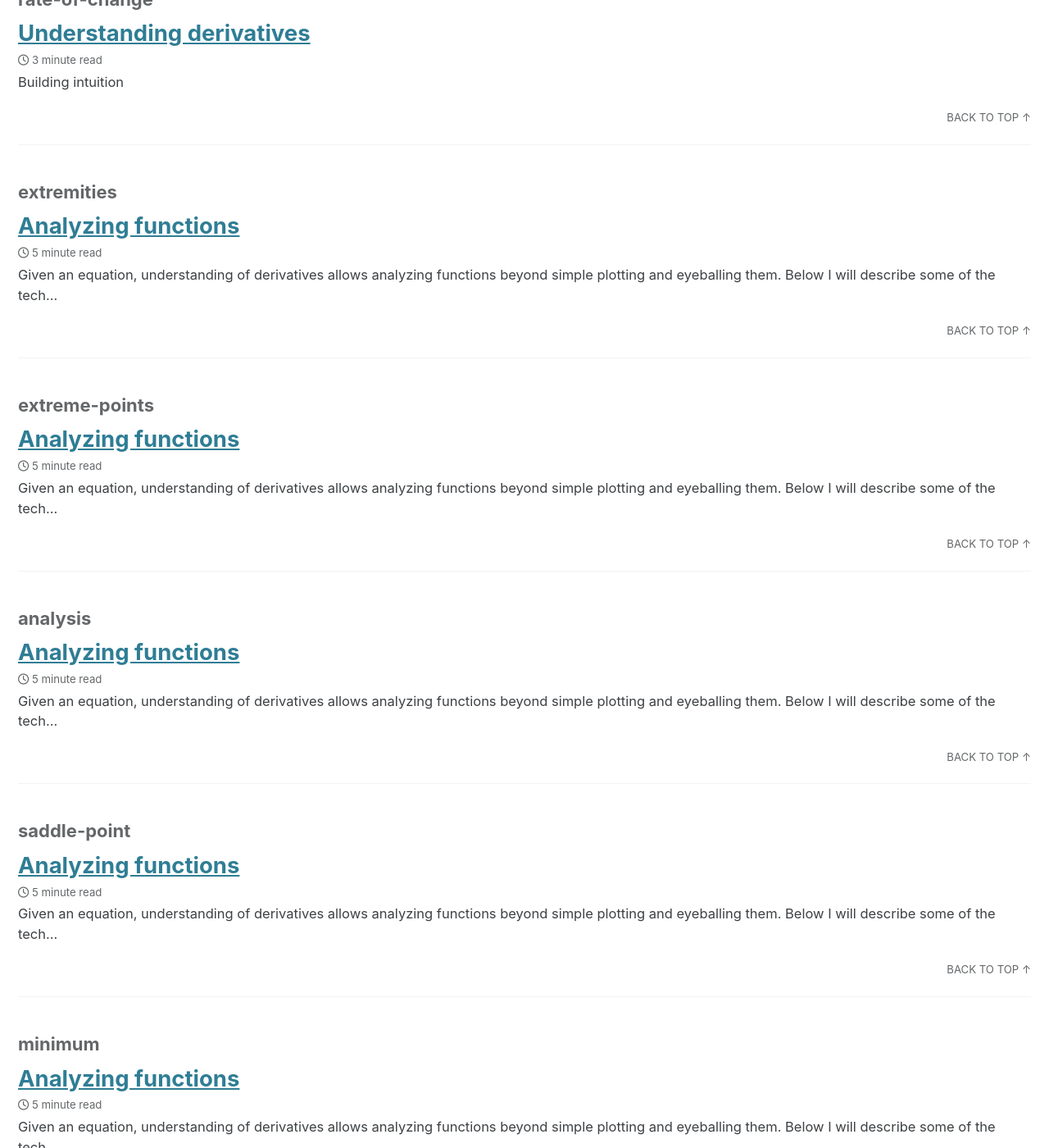
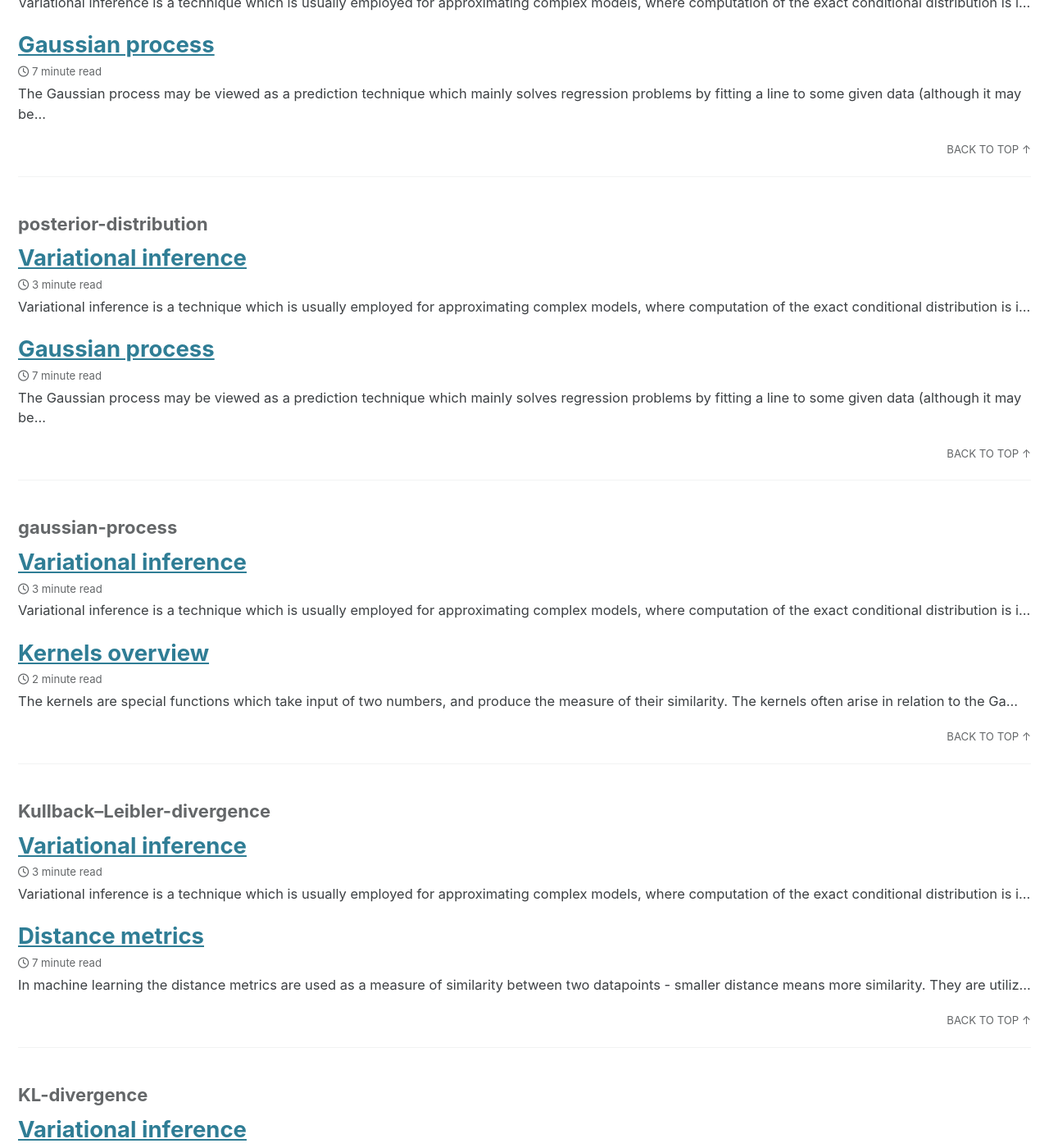
Before and after one commit to vzahorui/vzahorui.github.io, a Jekyll site: the page built from _pages/tag-archive.md, in a window 1280 px wide and 1400 px high, scrolled down 43388 px. Shown: the whole window at 82% size. Built offline with Jekyll 4.4.1, drawn with Linux system fonts in a browser that asks for light colours; cached includes are drawn as plain includes; nearby versions of some CDN libraries; formulas are drawn with MathJax 3; some of the changed text lies outside the part shown.

Commit message:
added variational inference article

```diff
--- a/_posts/2021-07-29-distance-metrics.md
+++ b/_posts/2021-07-29-distance-metrics.md
@@ -2,8 +2,8 @@
 layout: single
 title: "Distance metrics"
 description: which metrics to use when determining the distance between datapoints
-category: "Linear Algebra"
-tags: vector Euclidean-distance Manhattan-distance Minkowski-distance vector-norm normed-vector-space Mahalanobis-distance cosine-distance cosine-similarity Hamming-distance Levenshtein-distance Kullback–Leibler-divergence relative-entropy
+category: "Optimization"
+tags: vector Euclidean-distance Manhattan-distance Minkowski-distance vector-norm normed-vector-space Mahalanobis-distance cosine-distance cosine-similarity Hamming-distance Levenshtein-distance Kullback–Leibler-divergence KL-divergence relative-entropy
 date: 2022-08-18
 ---
 
@@ -141,14 +141,14 @@ Unlike distance or any other similarity metric, divergence is not necessarily sy
 Also known as relative entropy, this type of divergence is perhaps one of the most important in statistical analysis. Having two probability distributions $P$ and $Q$, we might want to know how good $Q$ approximates $P$, and this is what the Kullback–Leibler divergence does. Below is the formula for calculating the divergence from $Q$ from $P$:
 
 &nbsp;&nbsp;&nbsp;&nbsp;
-$D_{\text{KL}}(P\parallel Q)=\sum_{i=1}^n p(x_i)\log \left({\frac {p(x_i)}{q(x_i)}}\right)$
+$\text{KL}(P\parallel Q)=\sum_{i=1}^n p(x_i)\log \left({\frac {p(x_i)}{q(x_i)}}\right)$
 
 Essentially it calculates the logarithmic difference between $p(x)$ and $q(x)$ over all possible values of $x$, assuming that each particular $x_i$ has its own probability under $p(x)$.
 
 For continuous distributions the formula looks like this:
 
 &nbsp;&nbsp;&nbsp;&nbsp;
-$D_{\text{KL}}(P\parallel Q)=\int_{-\infty }^{\infty }p(x)\log \left({\frac {p(x)}{q(x)}}\right)\,dx$
+$\text{KL}(P\parallel Q)=\int_{-\infty }^{\infty }p(x)\log \left({\frac {p(x)}{q(x)}}\right)\,dx$
 
 If $q(x_i)$ is the same as $p(x_i)$ the relationship between them is 1, the expression in the logarithm is 0. This is why for the identical distributions the Kullback–Leibler divergence is 0.
 
--- /dev/null
+++ b/_posts/2022-08-18-variational-inference.md
@@ -0,0 +1,86 @@
+---
+layout: single
+title: "Variational inference"
+category: "Optimization"
+tags: gaussian-process Kullback–Leibler-divergence KL-divergence bayesian-statistics conditional-probability prior-distribution posterior-distribution Bayes-theorem evidence-lower-bound ELBO mean-field-variational-family coordinate-ascent-variational-inference CAVI
+date: 2022-08-24
+---
+
+Variational inference is a technique which is usually employed for approximating complex models, where computation of the exact conditional distribution is intractable.
+
+## The issue with the direct inference
+
+For example, suppose we have a set of observed data $X$, and unobserved data $Z$ (latent variables) which jointly form distribution $P(X, Z)$. $Z$ could be set as some unknown variables, as well as separate observation points. We set some prior probability distribution $P(Z)$ which we believe best describes $Z$, then
+
+&nbsp;&nbsp;&nbsp;&nbsp;
+$P(X, Z) = P(X \mid Z)P(Z)$
+
+where $P(X \mid Z)$ is the [likelihood]({{ site.baseurl }}{% link _posts/2021-04-24-maximum-likelihood.md %}) of observing $X$ given $Z$ under condition that the prior is true.
+
+On the other hand, $P(X)$, also called the evidence, is the average probability of observing $X$ over all possible values of $Z$:
+
+&nbsp;&nbsp;&nbsp;&nbsp;
+$P(X) = \int P(X \mid Z)P(Z) dZ$
+
+The objective now is to fit the latent variables $Z$ so that the evidence is maximized, however solving this task directly usually becomes intractable for because of the [integral]({{ site.baseurl }}{% link _posts/2019-09-24-integrals.md %}).
+
+Further on, the complexity of calculating $P(X)$ also blocks calculation of the posterior probability distribution of $Z$, since according to the [Bayes' theorem]({{ site.baseurl }}{% link _posts/2022-07-15-bayesian-inference.md %}):
+
+&nbsp;&nbsp;&nbsp;&nbsp;
+$P (Z \mid X) = \frac{P(X \mid Z)P(Z)}{P(X)} = \frac{P(X \mid Z)P(Z)}{ \int P(X \mid Z)P(Z) dZ}$
+
+## Variational inference approach
+
+Instead of trying to calculate the posterior distribution $P(Z \mid X)$ directly, variational inference is aimed at finding some distribution $Q(Z)$ which would serve as its best approximation, therefore the objective is to fit the function, and not the parameters of a function. This new distribution is fit by minimizing the [KL divergence]({{ site.baseurl }}{% link _posts/2021-07-29-distance-metrics.md %}#kullback_leibler_divergence).
+
+&nbsp;&nbsp;&nbsp;&nbsp;
+$Q(Z) = \underset{\theta \in \Theta}{\operatorname{arg\;max}}\, D_{\text{KL}}(Q(Z)\parallel P(Z\mid X))$
+
+&nbsp;&nbsp;&nbsp;&nbsp;
+$\text{KL}(Q(Z)\parallel P(Z\mid X))= \mathbb{E}_{Q(Z)}[\log Q(Z) - \log P(Z\mid X)]$
+
+The choice of the divergence here (divergence of $Q$ from $P$ instead of the other way around) is caused by the fact that the calculation of expectation with respect to $P$ is intractable.
+
+Note that $P(Z\mid X)$ is still unknown, however using the Bayes' theorem and rearranging the expression of the KL divergence a bit we get the following:
+
+&nbsp;&nbsp;&nbsp;&nbsp;
+$\text{KL}(Q(Z)\parallel P(Z\mid X))=\mathbb{E}_{Q(Z)}[\log Q(Z) - \log P(X, Z) + \log P(X)]=\mathbb{E}_{Q(Z)}[\log Q(Z) - \log P(X, Z)] + \log P(X)$
+
+&nbsp;&nbsp;&nbsp;&nbsp;
+$\log P(X) = \text{KL}(Q(Z)\parallel P(Z\mid X)) - \mathbb{E}_{Q(Z)}[\log Q(Z) - \log P(X, Z)] = D_{\text{KL}}(Q(Z)\parallel P(Z\mid X)) + \mathbb{E}_{Q(Z)}[\log P(X, Z) - \log Q(Z)]$
+
+Since we cannot calculate the KL divergence, and alternative would be maximizing the evidence $P(X)$ by maximizing the expression $\mathbb{E}_{Q(Z)}[\log P(X, Z) - \log Q(Z)]$, which is known as evidence lower bound or ELBO. This new objective function is tractable since $Q(Z)$ is designed to be tractable, and log joint distribution of $X$ and $Z$ is just the sum of the prior distribution $P(Z)$, and the likelihood function $P(X\mid Z)$ which can be calculated either.
+
+Since the KL divergence is always non-negative, ELBO is treated as a variational lower bound of the evidence: $\log P(X) \geq \text{ELBO}(Q)$.
+
+Further decomposition of the ELBO provides some interesting insights:
+
+$$
+\begin{aligned}
+\text{ELBO} &= \underbrace{\mathbb{E}_{Q(Z)}\left[\log P(X \mid Z)\right] + \mathbb{E}_{Q(Z)}\left[\log P(Z)\right]}_{\mathbb{E}_{Q(Z)}\left[\log P(Z, X)\right]} -  \mathbb{E}_{Q(Z)}\left[\text{log } Q(Z) \right] \\[.5em]
+&= \mathbb{E}_{Q(Z)}\left[\log P(X \mid Z)\right] + \mathbb{E}_{Q(Z)}\left[\text{log } \frac{P(Z)}{Q(Z)}\right] \\[.5em]
+&= \mathbb{E}_{Q(Z)}\left[\log P(X \mid Z)\right] - \mathbb{E}_{Q(Z)}\left[\text{log } \frac{Q(Z)}{P(Z)}\right] \\[.5em]
+&= \mathbb{E}_{Q(Z)}\left[\log P(X \mid Z)\right] - \text{KL}\left(Q(Z) \parallel P(Z)\right)
+\end{aligned}
+$$
+
+Thus we can see that ELBO is maximized when the log likelihood function is maximized, and when the divergence of $Q(Z)$ from $P(Z)$ is minimized.
+
+### The choice of the approximating function
+
+A popular choice of the family which approximates the posterior is the so-called mean-field variational family. Assuming that the latent variables are mutually independent, each of them is defined by its own variational factor $q_i(z_i)$, then the approximating function looks like this:
+
+&nbsp;&nbsp;&nbsp;&nbsp;
+$Q(Z) = \prod_{j=1}^m Q_j(Z_j)$
+
+For each particular $Z_j$ it is possible to find the best function $Q_j$ which would describe the conditional distribution $P(Z_i \mid Z_{i \neq j}, X)$. So if we initialize all of the latent variables with some arbitrary values, and then fix all of them except $Z_j$, the optimal $Q_i$ with respect to ELBO is proportional to this:
+
+&nbsp;&nbsp;&nbsp;&nbsp;
+$Q_j(Z_j) \propto \exp\left(\mathbb{E}_{i \neq j}\left[ \log P(Z_i \mid Z_{i \neq j}, X) \right]\right)$
+
+Alternatively, the optimal function is also proportional to the expression where the join distribution is used instead of the conditional (this is because we assumed that all latent variables are independent).
+
+&nbsp;&nbsp;&nbsp;&nbsp;
+$Q_j(Z_j) \propto \exp\left(\mathbb{E}_{i \neq j}\left[ \log P(Z_i, Z_{i \neq j}, X) \right]\right)$
+
+Then the given expression is iteratively optimized for each $Q_i$ while keeping the rest of the latent variables $Z$ fixed until convergence is reached. This approach is known as Coordinate ascent variational inference (CAVI algorithm).
```
